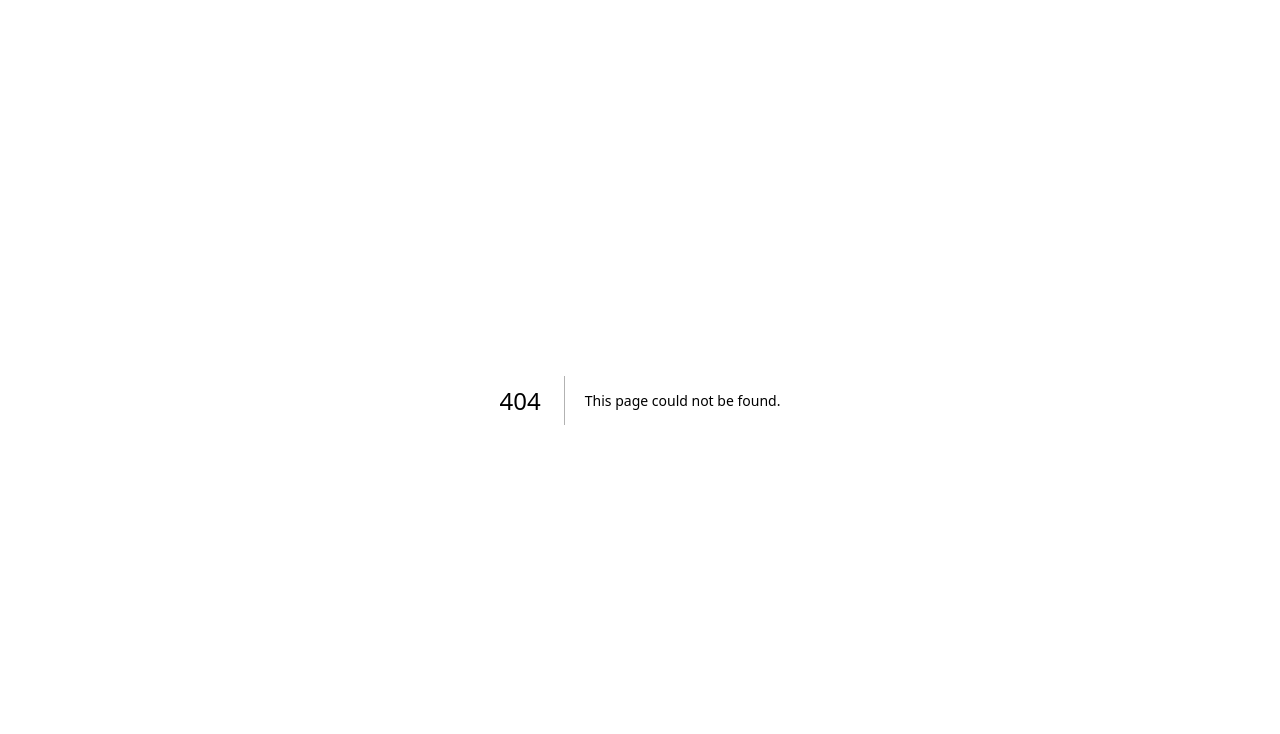
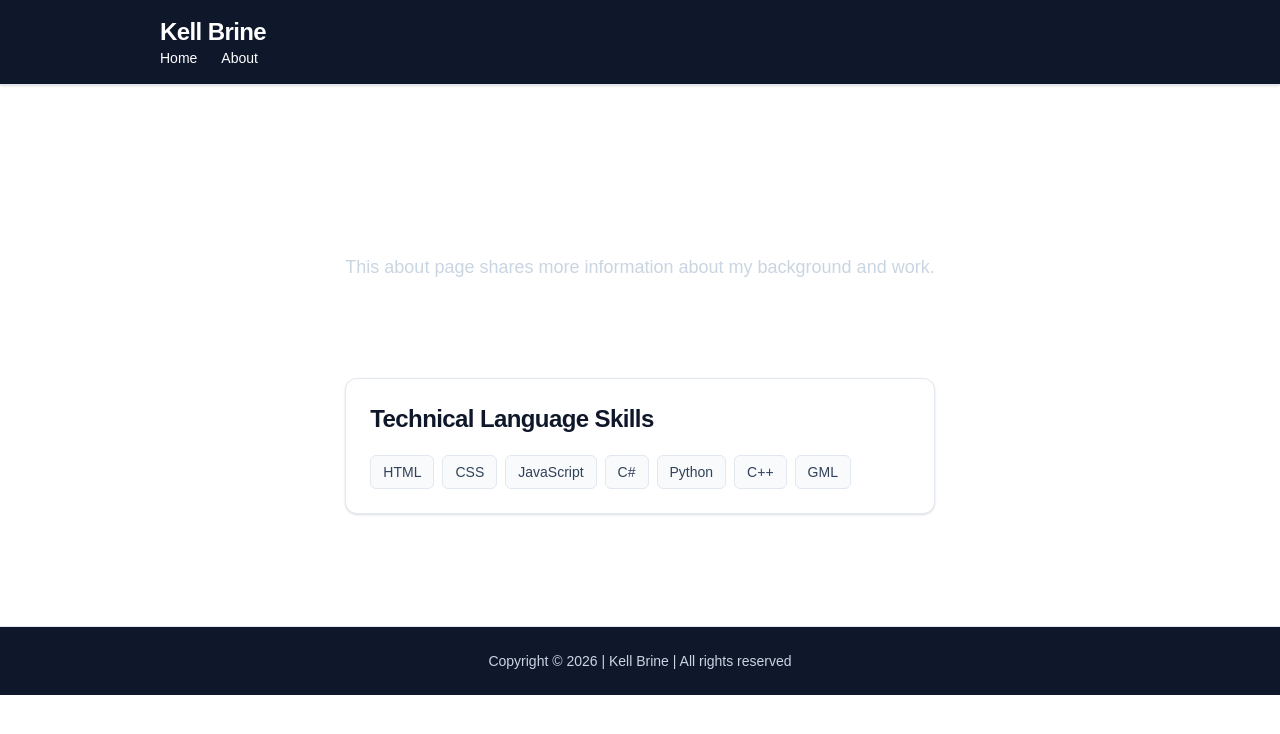
Before and after one commit to schoolonlyaccount/wdd430-portfolio, a Next.js app: page /about in a window 1280 px wide. Before the commit this address had no page. Shown: the top 734 px of the page. Built offline with nearby package versions, Linux system fonts and the light colour scheme.

Commit message:
My First Next.js Application

```diff
--- /dev/null
+++ b/app/about/page.tsx
@@ -0,0 +1,27 @@
+import SkillsCard from "@/components/SkillsCard";
+
+export default function About() {
+    return (
+        <main className="mx-auto max-w-5xl px-4 py-12 text-white sm:px-6 lg:px-8">
+            <section className="py-12 text-center sm:py-16">
+                <h2 className="mb-4 text-4xl font-bold tracking-tight text-white">About Me</h2>
+                <p className="mx-auto max-w-2xl text-lg leading-relaxed text-slate-300">
+                    This about page shares more information about my background and work.
+                </p>
+            </section>
+
+            <SkillsCard
+                title="Technical Language Skills"
+                skills={[
+                    "HTML",
+                    "CSS",
+                    "JavaScript",
+                    "C#",
+                    "Python",
+                    "C++",
+                    "GML",
+                ]}
+            />
+        </main>
+    );
+}
--- /dev/null
+++ b/app/api/hello/route.ts
@@ -0,0 +1,3 @@
+export async function GET() {
+    return Response.json({ message: 'Hello from Next.js API!' });
+}
--- a/app/layout.tsx
+++ b/app/layout.tsx
@@ -1,3 +1,4 @@
+/*
 import type { Metadata } from "next";
 import { Geist, Geist_Mono } from "next/font/google";
 import "./globals.css";
@@ -27,3 +28,39 @@ export default function RootLayout({ children }: LayoutProps<"/">) {
     </html>
   );
 }
+*/
+
+import { Geist, Geist_Mono } from "next/font/google";
+import type { Metadata } from "next";
+import "./globals.css";
+import Header from '@/components/Header';
+import Footer from '@/components/Footer';
+
+const geistSans = Geist({
+  variable: "--font-geist-sans",
+  subsets: ["latin"],
+});
+
+const geistMono = Geist_Mono({
+  variable: "--font-geist-mono",
+  subsets: ["latin"],
+});
+
+export const metadata: Metadata = {
+  title: "Kell Brine | Portfolio",
+  description: "Kell Brine's developer portfolio featuring projects and technical skills.",
+};
+
+export default function RootLayout({ children }: { children: React.ReactNode; }) {
+  return (
+    <html lang="en" className={`${geistSans.variable} ${geistMono.variable} h-full antialiased`}>
+      <body className="min-h-full flex flex-col">
+        <Header />
+
+        {children}
+
+        <Footer />
+      </body>
+    </html>
+  );
+}
--- a/app/page.tsx
+++ b/app/page.tsx
@@ -1,3 +1,4 @@
+/*
 import Image from "next/image";
 
 export default function Home() {
@@ -67,3 +68,35 @@ export default function Home() {
     </div>
   );
 }
+*/
+
+import ProjectList from '@/components/ProjectList';
+
+const projects = [
+  {
+    title: 'Service Network',
+    description: 'A service-focused web application designed to promote service across the world by connecting volunteers with service opportunities in their community.',
+    technologies: ['JavaScript', 'CSS', 'HTML', 'Node.js', 'PostgreSQL'],
+    link: 'https://github.com/schoolonlyaccount/cse340-course-repo'
+  },
+  {
+    title: "Kell's Video Game Statistics",
+    description: 'A web application that displays the top 10 video games based on sales and wishlists, including the top-ranked game in each category.',
+    technologies: ['JavaScript', 'CSS', 'HTML'],
+    link: 'https://github.com/schoolonlyaccount/wdd330-my-final-project'
+  }
+];
+
+export default function Home() {
+  return (
+    <main className="mx-auto max-w-5xl px-4 py-12 text-white sm:px-6 lg:px-8">
+      <section className="py-12 text-center sm:py-16">
+        <h1 className="mb-4 text-4xl font-bold tracking-tight text-white">My Portfolio</h1>
+        <p className="mx-auto max-w-2xl text-lg leading-relaxed text-slate-300">
+          I'm a full-stack developer learning Next.js and React. Here are some of my recent projects.
+        </p>
+      </section>
+      <ProjectList projects={projects} />
+    </main>
+  );
+}
--- /dev/null
+++ b/components/Footer.tsx
@@ -0,0 +1,9 @@
+export default function Footer() {
+    return (
+        <footer className="mt-16 border-t border-slate-200 bg-slate-900 py-6 text-slate-300">
+            <div className="mx-auto max-w-5xl px-4 text-center sm:px-6 lg:px-8">
+                <p className="text-sm">Copyright © {new Date().getFullYear()} | Kell Brine | All rights reserved</p>
+            </div>
+        </footer>
+    );
+}
--- /dev/null
+++ b/components/Header.tsx
@@ -0,0 +1,25 @@
+import Link from 'next/link';
+
+export default function Header() {
+    return (
+        <header className="border-b border-slate-200 bg-slate-900 py-4 text-white shadow-sm">
+            <div id="header-title" className="mx-auto max-w-5xl px-4 text-2xl font-bold tracking-tight sm:px-6 lg:px-8">
+                Kell Brine
+            </div>
+            <nav className="mx-auto flex max-w-5xl items-center justify-between px-4 sm:px-6 lg:px-8">
+                <ul className="flex gap-6 text-sm font-medium">
+                    <li>
+                        <Link href="/" className="transition-colors hover:text-blue-400">
+                            Home
+                        </Link>
+                    </li>
+                    <li>
+                        <Link href="/about" className="transition-colors hover:text-blue-400">
+                            About
+                        </Link>
+                    </li>
+                </ul>
+            </nav>
+        </header>
+    );
+}
--- /dev/null
+++ b/components/ProjectCard.tsx
@@ -0,0 +1,23 @@
+interface ProjectCardProps {
+    title: string;
+    description: string;
+    technologies: string[];
+    link?: string;
+}
+
+export default function ProjectCard({ title, description, technologies, link }: ProjectCardProps) {
+    return (
+        <article className="rounded-xl border border-slate-200 border-l-4 border-l-blue-600 bg-white p-6 shadow-sm transition-all duration-200 hover:-translate-y-1 hover:shadow-md">
+            <h3 className="mb-3 text-xl font-bold text-slate-900">{title}</h3>
+            <p className="mb-4 leading-relaxed text-slate-600">{description}</p>
+            <p className="text-sm text-slate-600">
+                <strong className="font-semibold text-slate-800">Technologies:</strong> {technologies.join(', ')}
+            </p>
+            {link && (
+                <p className="mt-4">
+                    <a href={link} target="_blank" rel="noopener noreferrer" className="font-semibold text-blue-600 transition-colors hover:text-blue-700 hover:underline">View Project</a>
+                </p>
+            )}
+        </article>
+    );
+}
--- /dev/null
+++ b/components/ProjectList.tsx
@@ -0,0 +1,22 @@
+import ProjectCard from './ProjectCard';
+
+interface Project {
+    title: string;
+    description: string;
+    technologies: string[];
+    link?: string;
+}
+
+interface ProjectListProps {
+    projects: Project[];
+}
+
+export default function ProjectList({ projects }: ProjectListProps) {
+    return (
+        <section className="grid gap-6 md:grid-cols-2">
+            {projects.map((project) => (
+                <ProjectCard key={project.title} {...project} />
+            ))}
+        </section>
+    );
+}
--- /dev/null
+++ b/components/SkillsCard.tsx
@@ -0,0 +1,22 @@
+interface Skill {
+    title: string;
+    skills: string[];
+}
+
+export default function SkillsCard({ title, skills }: Skill) {
+    return (
+        <div className="mt-8 rounded-xl border border-slate-200 bg-white p-6 shadow-sm">
+            <h2 className="mb-5 text-2xl font-bold tracking-tight text-slate-900">
+                {title}
+            </h2>
+
+            <div className="flex flex-wrap gap-2">
+                {skills.map((skill) => (
+                    <span key={skill} className="rounded-md border border-slate-200 bg-slate-50 px-3 py-1.5 text-sm font-medium text-slate-700 transition-colors hover:border-blue-200 hover:bg-blue-50 hover:text-blue-700">
+                        {skill}
+                    </span>
+                ))}
+            </div>
+        </div>
+    );
+}
```
